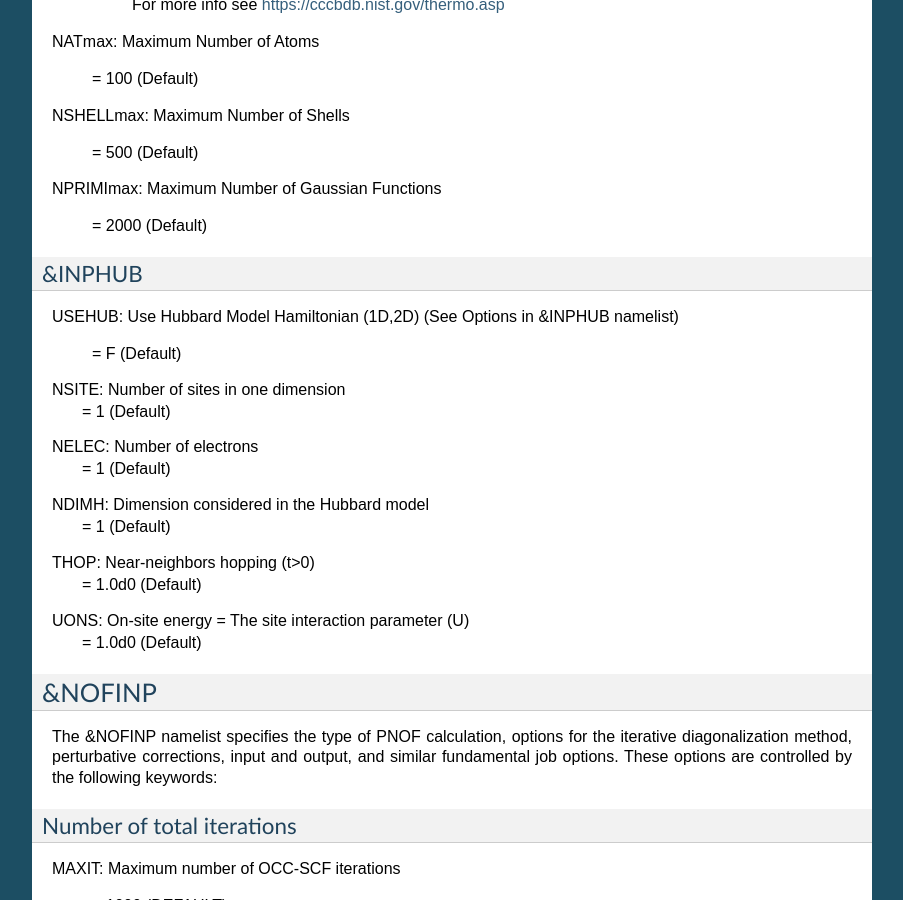
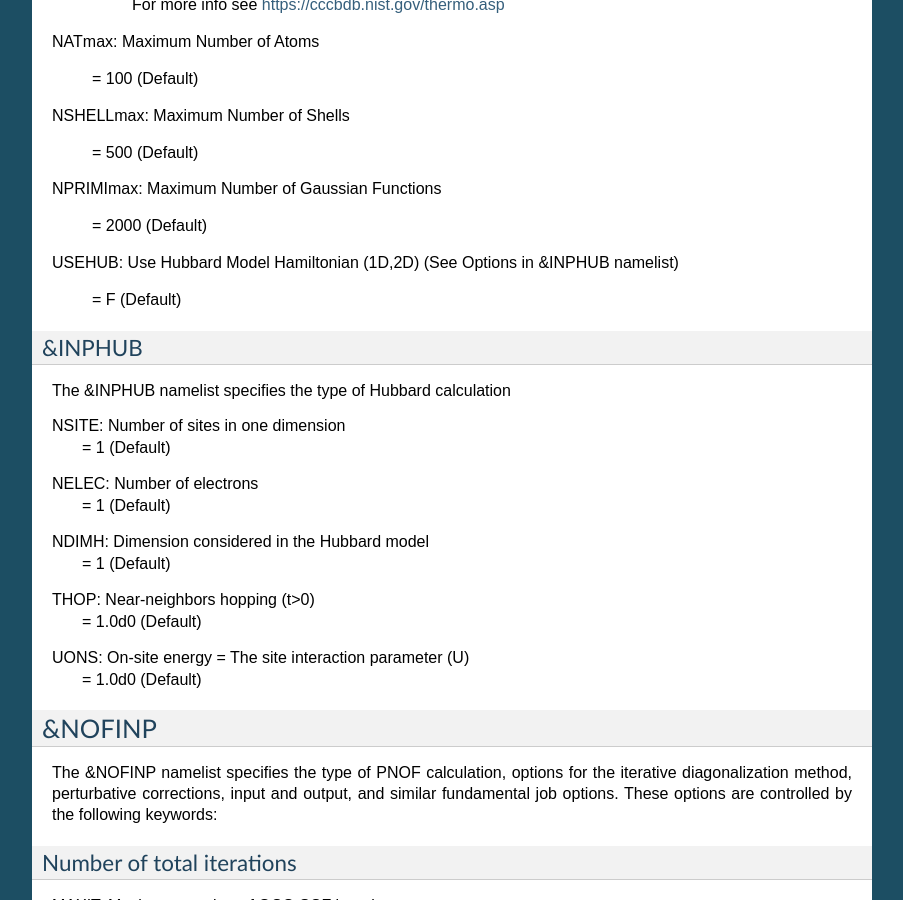
Before and after one commit to DoNOF/DoNOF-Documentation, a Sphinx documentation site: the page built from docs/input.rst, in a window 1280 px wide and 900 px high, scrolled down 2116 px. Shown: the whole window, without its empty margins (198-1101 px from the left). Built offline with Sphinx 7.4.7, drawn with Linux system fonts in a browser that asks for light colours.

Commit message:
Update input.rst

```diff
--- a/docs/input.rst
+++ b/docs/input.rst
@@ -114,12 +114,13 @@ NPRIMImax:  Maximum Number of Gaussian Functions
 
     = 2000  (Default)
 
-&INPHUB
-^^^^^^^
-
 USEHUB:     Use Hubbard Model Hamiltonian (1D,2D) (See Options in &INPHUB namelist)
 
     = F     (Default)
+
+&INPHUB
+^^^^^^^
+The &INPHUB namelist specifies the type of Hubbard calculation
 
 NSITE:      Number of sites in one dimension
     = 1     (Default)
```
